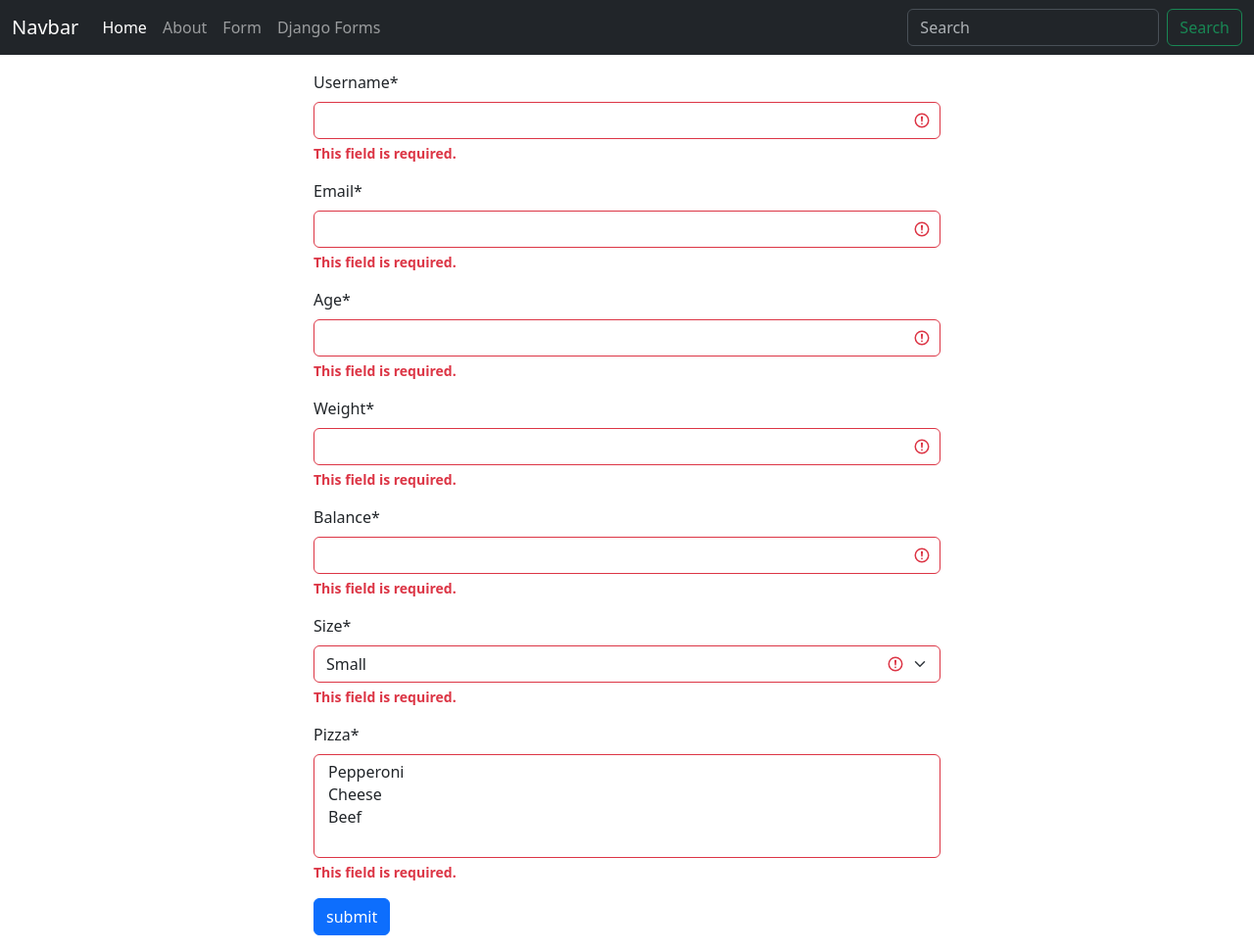
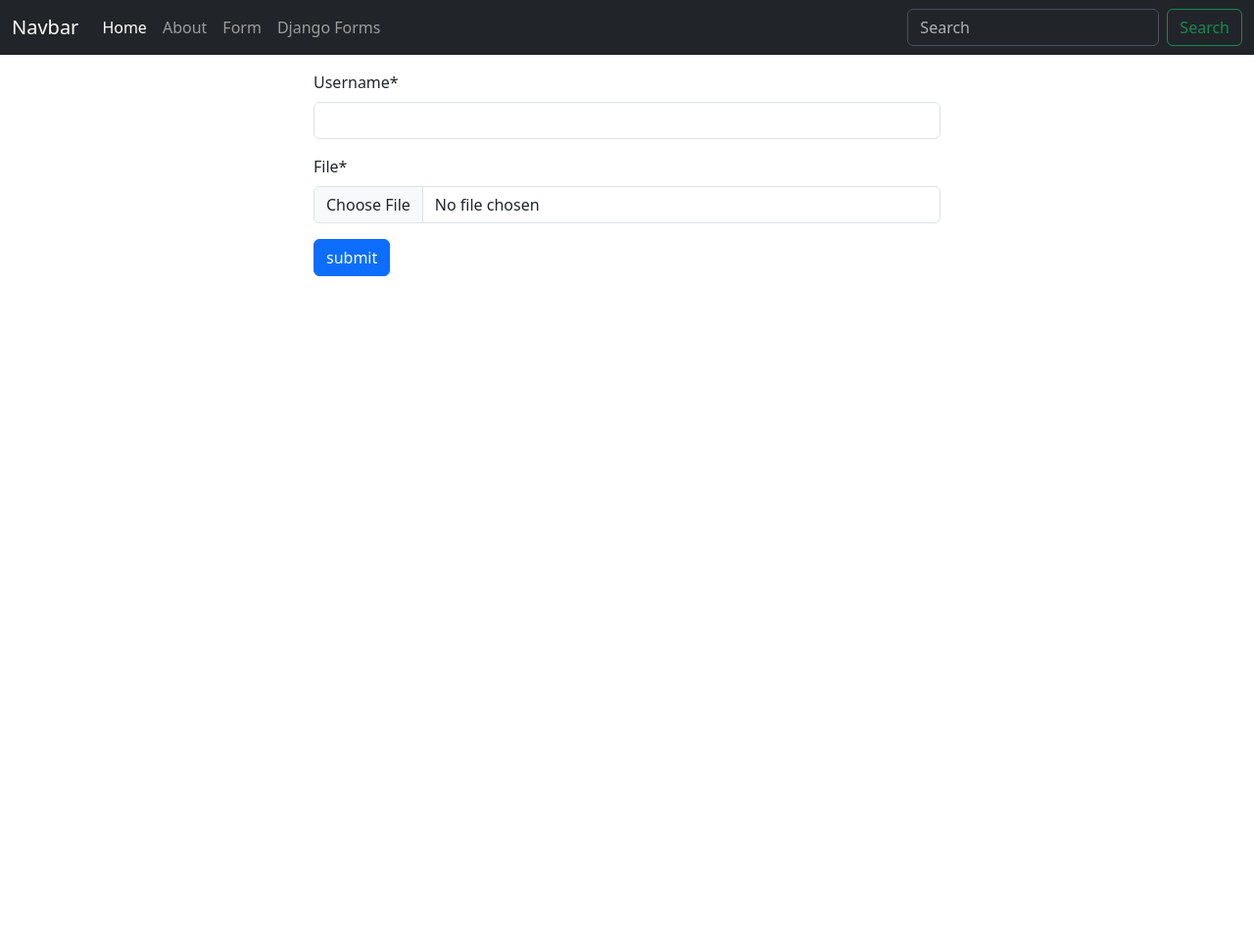
Before and after one commit to rakib54/django_forms, a Django app: page /django_forms/ in a window 1280 px wide. Shown: the whole page at 98% size. After the commit the page ends 282 px from the top, so only its background shows below. Run offline with Django 4.2, Linux system fonts and the light colour scheme; some libraries are stand-ins or nearby versions.

Commit message:
file uploads with django forms

```diff
--- a/first_app/forms.py
+++ b/first_app/forms.py
@@ -3,11 +3,12 @@ from django import forms
 
 class contactForm(forms.Form):
     name = forms.CharField(label="Username")
-    email = forms.EmailField(label="Email")
-    age = forms.IntegerField()
-    weight = forms.FloatField(label="Weight")
-    balance = forms.DecimalField()
-    CHOICES = [('S', 'Small'), ('M', 'Medium'), ('L', 'Large')]
-    size = forms.ChoiceField(choices=CHOICES)
-    MEAL = [('P', 'Pepperoni'), ('C', 'Cheese'), ('B', 'Beef')]
-    pizza = forms.MultipleChoiceField(choices=MEAL)
+    file = forms.FileField()
+    # email = forms.EmailField(label="Email")
+    # age = forms.IntegerField()
+    # weight = forms.FloatField(label="Weight")
+    # balance = forms.DecimalField()
+    # CHOICES = [('S', 'Small'), ('M', 'Medium'), ('L', 'Large')]
+    # size = forms.ChoiceField(choices=CHOICES)
+    # MEAL = [('P', 'Pepperoni'), ('C', 'Cheese'), ('B', 'Beef')]
+    # pizza = forms.MultipleChoiceField(choices=MEAL)
--- a/first_app/templates/first_app/django_form.html
+++ b/first_app/templates/first_app/django_form.html
@@ -3,7 +3,7 @@
 {% block content %}
 {% load crispy_forms_tags %}
 <div style="width: 50%; margin:auto">
-  <form method="post">
+  <form method="post" enctype="multipart/form-data">
     {% csrf_token %}
     {{form|crispy}}
     <button class="btn btn-primary" type="submit">submit</button>
--- a/first_app/views.py
+++ b/first_app/views.py
@@ -24,7 +24,15 @@ def form(request):
 
 
 def django_forms(request):
-    form = contactForm(request.POST)
-    if form.is_valid():  # check if form is valid
-        print(form.cleaned_data)
+    if (request.method == 'POST'):
+        form = contactForm(request.POST, request.FILES)  # for file uploads
+        if form.is_valid():  # check if form is valid
+            file = form.cleaned_data['file']
+            with open('./first_app/uploads/' + file.name, 'wb+') as destination:
+                for chunk in file.chunks():
+                    destination.write(chunk)
+            print(form.cleaned_data)
+            return render(request, 'first_app/django_form.html', {"form": form})
+    else:
+        form = contactForm()
     return render(request, 'first_app/django_form.html', {"form": form})
```
Also changed, not shown: first_app/uploads/rakib.jpg (added).
